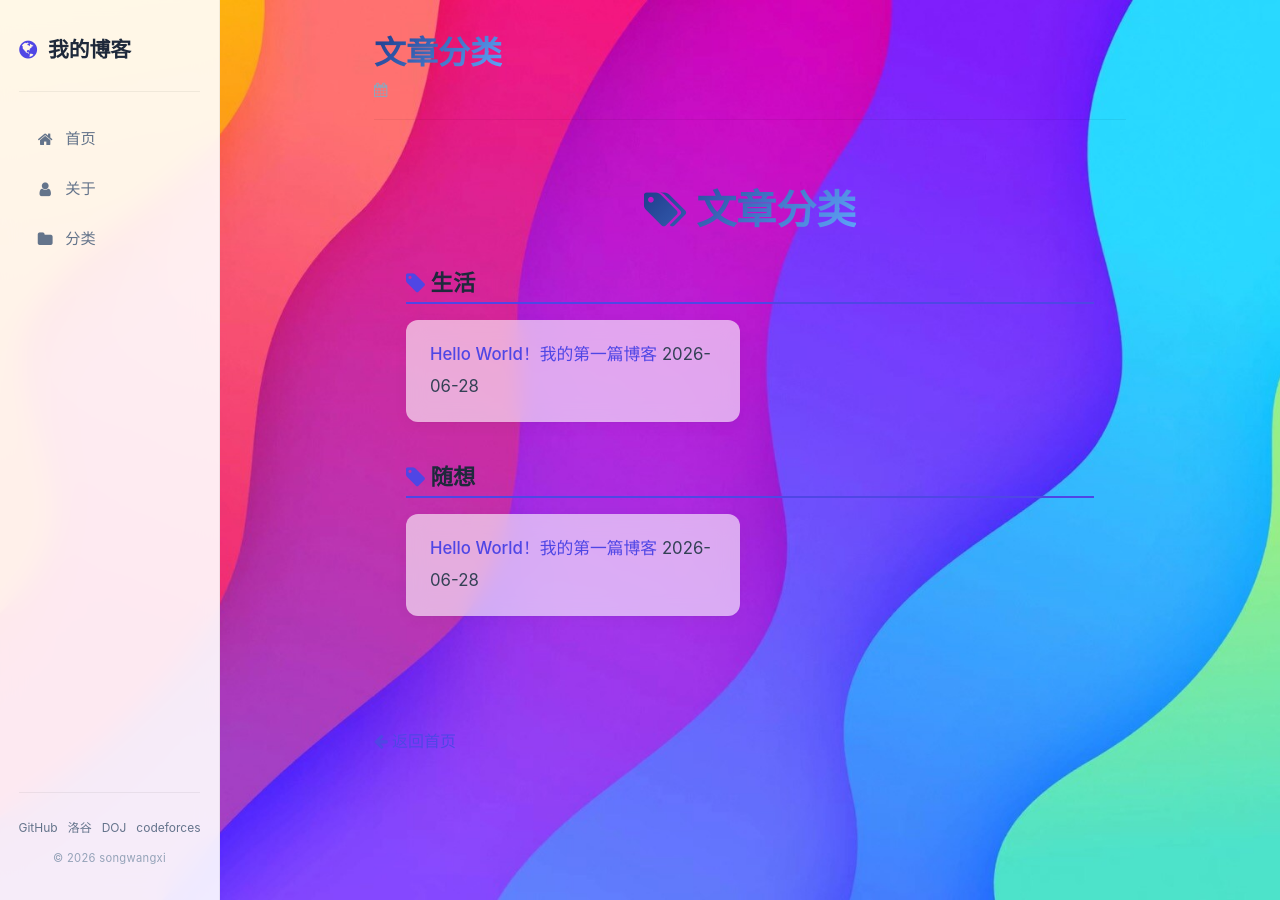
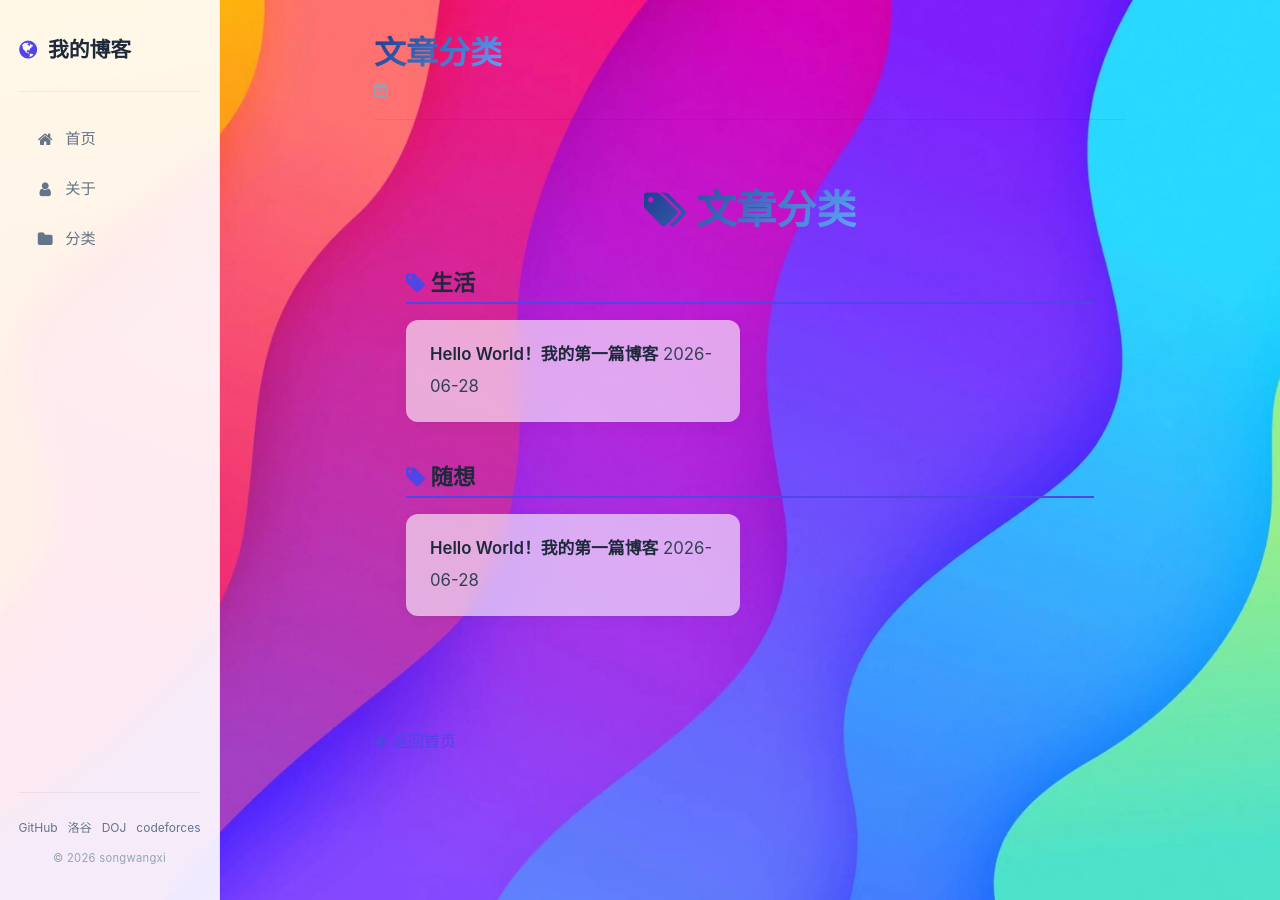
Before and after one commit to songwangxi/songwangxi.github.io, a Jekyll site: the page built from categories.html, in a window 1280 px wide. Built offline with Jekyll 4.4.1, drawn with Linux system fonts in a browser that asks for light colours.

Commit message:
Update categories.html

```diff
--- a/categories.html
+++ b/categories.html
@@ -19,7 +19,7 @@ permalink: /categories/
         <div class="card-grid" style="display:grid;grid-template-columns:repeat(auto-fill,minmax(280px,1fr));gap:1.2rem;">
           {% for post in tag[1] %}
             <div class="card card-tilt" style="padding:1.2rem 1.5rem;">
-              <a href="{{ post.url | relative_url }}" class="link-underline">{{ post.title }}</a>
+              <a href="{{ post.url | relative_url }}" class="post-title link-underline">{{ post.title }}</a>
               <span class="post-date">{{ post.date | date: "%Y-%m-%d" }}</span>
             </div>
           {% endfor %}
```
